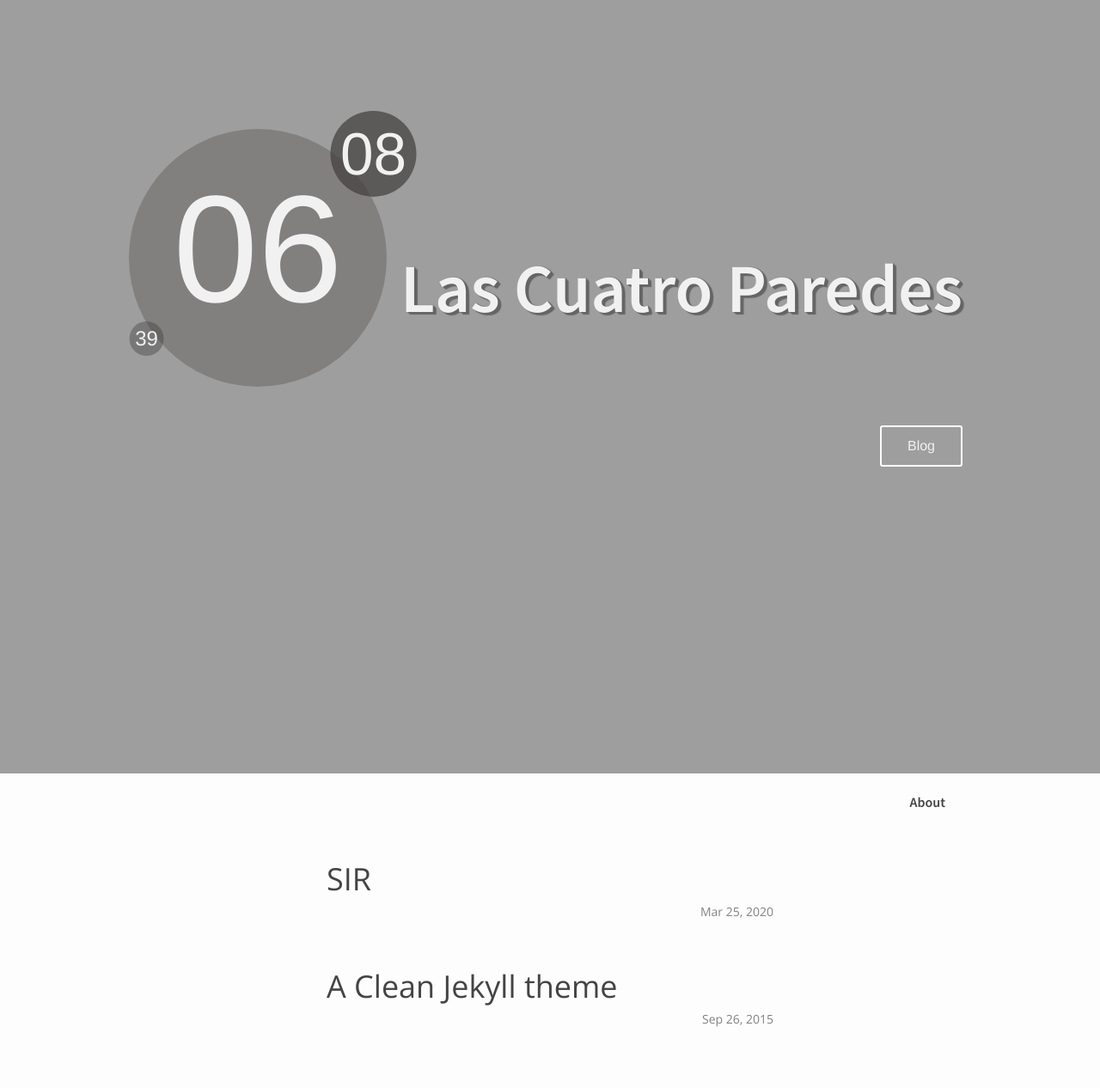
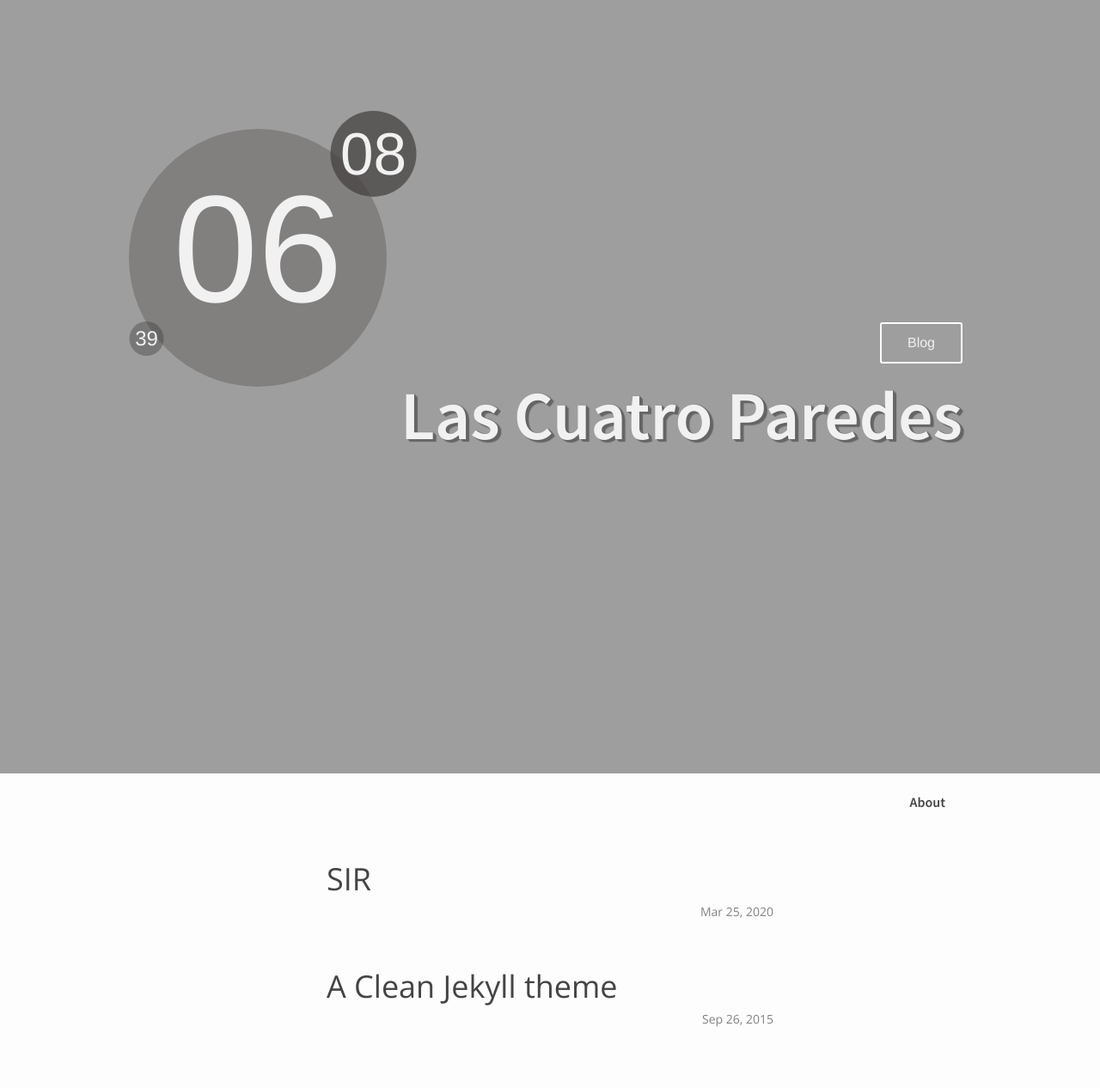
Before and after one commit to Caquita-beep/Caquita-beep.github.io, a Jekyll site: the page built from index.html, in a window 1280 px wide. Shown: the whole page at 86% size. Built offline with Jekyll 4.4.1, drawn with Linux system fonts in a browser that asks for light colours.

Commit message:
Update home.html

```diff
--- a/_layouts/home.html
+++ b/_layouts/home.html
@@ -12,9 +12,9 @@
       <div class='minutes'></div>
       <div class="site-name">
         <div class="site-name__inner">
-          <div class="name">{{ site.title }}</div>
            <!--<div class="desc">{{site.description}}</div>-->
           <div class="btn">Blog</div>
+          <div class="name">{{ site.title }}</div>
         </div>
       </div>
     </div>
```
